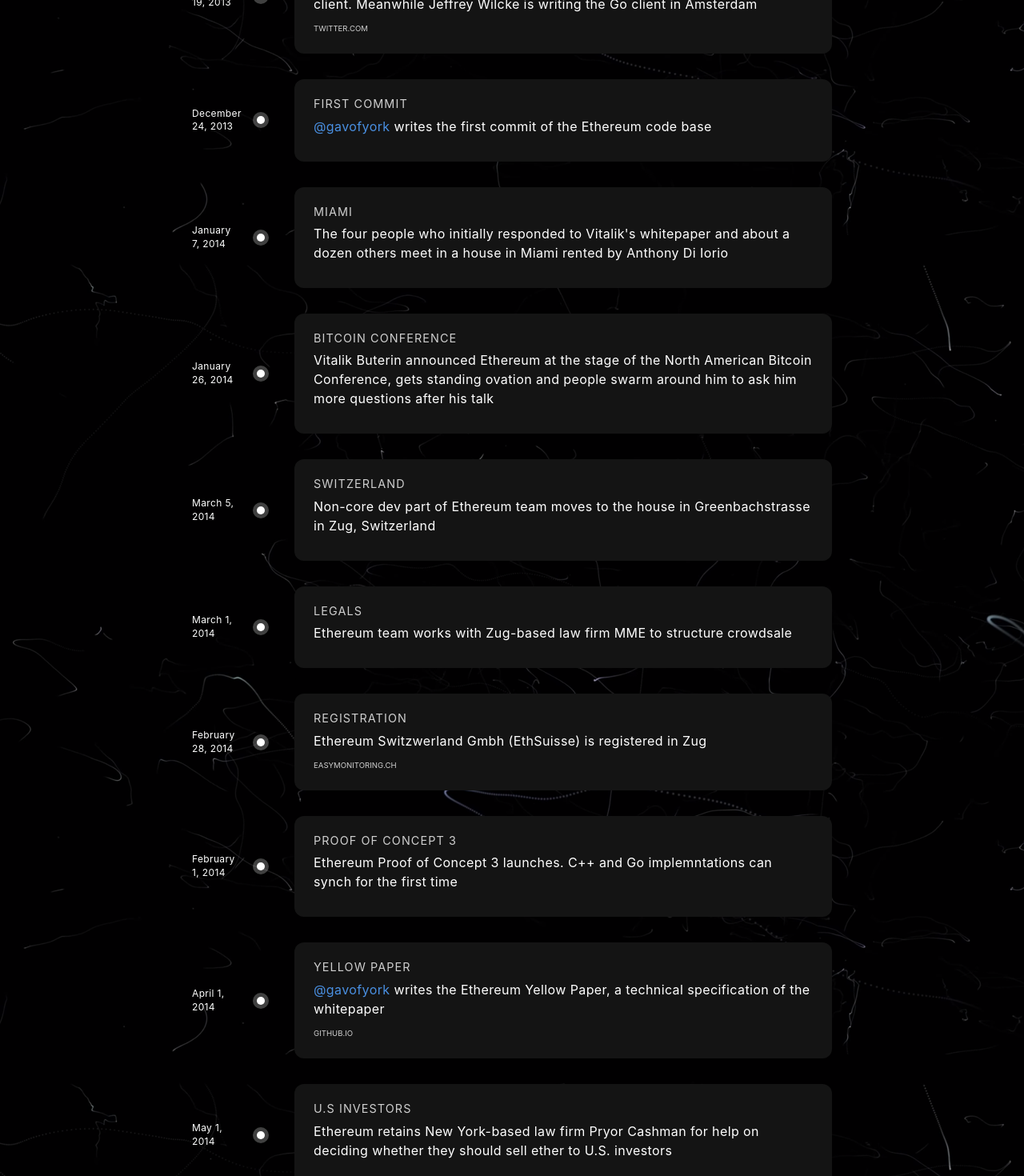
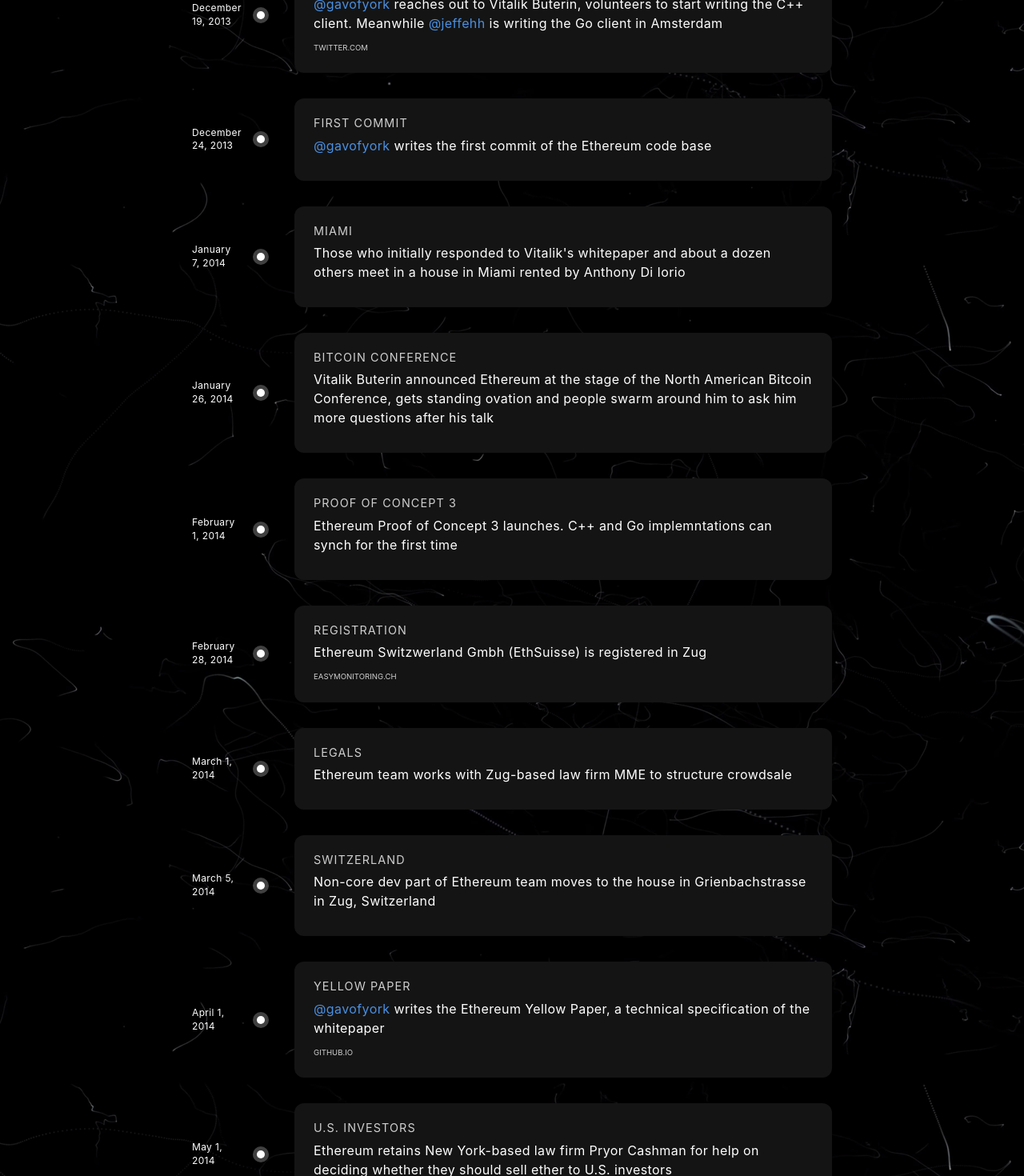
Before and after one commit to kermankohli/the-history-of-ethereum, a React (Create React App) app: page / in a window 1280 px wide. Shown: the part 840-2310 px from the top of the page at 80% size. Built offline with nearby package versions, Linux system fonts and the light colour scheme.

Commit message:
Fixed typos, added Twitter handles, added events

```diff
--- a/src/constants/events.ts
+++ b/src/constants/events.ts
@@ -9,14 +9,14 @@
   {
     "date": "December 1, 2013",
     "title": "First response",
-    "description": "First to respond to @vitalikbuterin's whitepaper get on Skype calls with him to plan Ethereum's first steps. They decide to meet in Miami for the North American Bitcoin Conference in January",
+    "description": "First to respond to @vitalikbuterin's whitepaper, including @diiorioanthony, @IOHK_Charles, @MihaiAlisie and Amir Chetrit, get on Skype calls with him to plan Ethereum's first steps. They decide to meet in Miami for the North American Bitcoin Conference in January",
     "link": "",
     "people": "Anthony Di Iorio, Charles Hoskinson, Vitalik Buterin, Mihai Alisie, Amir Chetrit"
   },
   {
     "date": "December 19, 2013",
     "title": "Gavin Wood reaches out",
-    "description": "@gavofyork reaches out to Vitalik Buterin, volunteers to start writing the C++ client. Meanwhile Jeffrey Wilcke is writing the Go client in Amsterdam",
+    "description": "@gavofyork reaches out to Vitalik Buterin, volunteers to start writing the C++ client. Meanwhile @jeffehh is writing the Go client in Amsterdam",
     "link": "https://twitter.com/VitalikButerin/status/895518902817480708/photo/1",
     "people": "Gavin Wood, Jeffrey Wilcke"
   },
@@ -30,7 +30,7 @@
   {
     "date": "January 7, 2014",
     "title": "Miami",
-    "description": "The four people who initially responded to Vitalik's whitepaper and about a dozen others meet in a house in Miami rented by Anthony Di Iorio",
+    "description": "Those who initially responded to Vitalik's whitepaper and about a dozen others meet in a house in Miami rented by Anthony Di Iorio",
     "link": "",
     "people": "Gavin Wood, Joe Lubin, Amir Taaki, Wendell Davis, Taylor Gerring, Anthony D'Onofrio, Anthony Di Iorio, Charles Hoskinson, Vitalik Buterin, Mihai Alisie, Amir Chetrit, others"
   },
@@ -42,11 +42,18 @@
     "people": "Vitalik Buterin"
   },
   {
-    "date": "March 5, 2014",
-    "title": "Switzerland",
-    "description": "Non-core dev part of Ethereum team moves to the house in Greenbachstrasse in Zug, Switzerland",
+    "date": "February 1, 2014",
+    "title": "Proof of Concept 3",
+    "description": "Ethereum Proof of Concept 3 launches. C++ and Go implemntations can synch for the first time",
     "link": "",
-    "people": "Mihai Alisie, Roxana Sureanu, Charles Hoskinson, Jeremy Wood, Taylor Gerring, Mathias Gronneabaek, Stephan Tual, others"
+    "people": "Gavin Wood, Jeffrey Wilcke"
+  },
+  {
+    "date": "February 28, 2014",
+    "title": "Registration",
+    "description": "Ethereum Switzwerland Gmbh (EthSuisse) is registered in Zug",
+    "link": "https://www.easymonitoring.ch/handelsregister/ethereum-switzerland-gmbh-1172550",
+    "people": "MIhai Alisie"
   },
   {
     "date": "March 1, 2014",
@@ -56,19 +63,12 @@
     "people": "Charles Hoskinson, Mihai Alisie, Luka Muller, Samuel Bussmann"
   },
   {
-    "date": "February 28, 2014",
-    "title": "Registration",
-    "description": "Ethereum Switzwerland Gmbh (EthSuisse) is registered in Zug",
-    "link": "https://www.easymonitoring.ch/handelsregister/ethereum-switzerland-gmbh-1172550",
-    "people": "MIhai Alisie"
-  },
-  {
-    "date": "February 1, 2014",
-    "title": "Proof of Concept 3",
-    "description": "Ethereum Proof of Concept 3 launches. C++ and Go implemntations can synch for the first time",
+    "date": "March 5, 2014",
+    "title": "Switzerland",
+    "description": "Non-core dev part of Ethereum team moves to the house in Grienbachstrasse in Zug, Switzerland",
     "link": "",
-    "people": "Gavin Wood, Jeffrey Wilcke"
-  },
+    "people": "Mihai Alisie, Roxana Sureanu, Charles Hoskinson, Jeremy Wood, Taylor Gerring, Mathias Gronneabaek, Stephan Tual, others"
+     },
   {
     "date": "April 1, 2014",
     "title": "Yellow Paper",
@@ -78,7 +78,7 @@
   },
   {
     "date": "May 1, 2014",
-    "title": "U.S Investors",
+    "title": "U.S. Investors",
     "description": "Ethereum retains New York-based law firm Pryor Cashman for help on deciding whether they should sell ether to U.S. investors",
     "link": "",
     "people": "Steven Nerayoff, Joe Lubin, Jeffrey Alberts"
@@ -121,7 +121,7 @@
   {
     "date": "July 30, 2015",
     "title": "Frontier",
-    "description": "Frontier,\" the first live version of the Ethereum network is released.",
+    "description": "Frontier, the first live version of the Ethereum network is released.",
     "link": "https://blog.ethereum.org/2015/07/30/ethereum-launches/",
     "people": ""
   },
@@ -142,28 +142,28 @@
   {
     "date": "November 19, 2015",
     "title": "Birth of ERC20",
-    "description": "@feindura wrote a specification for a token standard previously proposed by @vitalikbuterin and posted in on GitHub as an ERC. Thusm the ERC20 token standard was born.",
+    "description": "@feindura wrote a specification for a token standard previously proposed by @vitalikbuterin and posted in on GitHub as an ERC. Thus, the ERC20 token standard was born.",
     "link": "https://github.com/ethereum/EIPs/issues/20",
     "people": "Fabian Vogelsteller, Vitalik Buterin"
   },
   {
     "date": "March 14, 2016",
     "title": "Homstead",
-    "description": "Homestead,\" Ethereum's first production-ready version is launched.",
+    "description": "Homestead, Ethereum's first production-ready version is launched.",
     "link": "http://ethdocs.org/en/latest/introduction/the-homestead-release.html",
     "people": ""
   },
   {
     "date": "April 1, 2016",
     "title": "The DAO",
-    "description": "The @The_DAO_Project was created after Cristoph Jentzsch wrote the whitepaper, Slock.it put in open source code and tested it, and security firm Deja Vu audited it.",
+    "description": "The @The_DAO_Project was created after @ChrJentzsch wrote the whitepaper, Slock.it put in open source code and tested it, and security firm Deja Vu audited it.",
     "link": "",
     "people": "Christoph Jentzsch"
   },
   {
     "date": "April 30, 2016",
     "title": "The DAO",
-    "description": "The DAO's four-week fundraiser starts. 12 million ether, or about $150 million was raised.",
+    "description": "The DAO's four-week fundraiser starts. 12 million ether, or about $150 million, was raised.",
     "link": "",
     "people": ""
   },
@@ -191,21 +191,21 @@
   {
     "date": "July 20, 2016",
     "title": "The DAO Refund",
-    "description": "@ethereum hard forks to return funds to The DAO investors. This results in two chains, Ethereum and Ethereum Classic (@eth_classic)",
+    "description": "@ethereum hard forks to return funds to The DAO investors. The new chain becomes Ethereum and the old chain keeps growing and came to be known as Ethereum Classic (@eth_classic)",
     "link": "",
     "people": ""
   },
   {
     "date": "September 18, 2016",
     "title": "DoS Attack",
-    "description": "@ethereum suffers a DoS attack as Devcon 2 was about to start in Shanghai. Ethereum devs issue a quick fix.",
+    "description": "@ethereum suffers a DoS attack as Devcon 2 was about to start in Shanghai. Ethereum devs issue a quick fix right before the conference started.",
     "link": "https://www.reddit.com/r/ethereum/comments/53fbi0/geth_1412_from_shanghai_with_love_hotfix_for/",
     "people": "Martin Holst Swende, Peter Szilagyi"
   },
   {
     "date": "October 18, 2016",
     "title": "Tangerine Whistle Hard Fork",
-    "description": "“Tangerine Whistle” hard fork implemented to reset the gas costs that were enabling attacks. Devs repelled attacks on clients and the network for a full month.",
+    "description": "Tangerine Whistle hard fork implemented to reset the gas costs that were enabling attacks. Devs repelled attacks on clients and the network for a full month.",
     "link": "https://github.com/ethereum/EIPs/blob/master/EIPS/eip-608.md",
     "people": ""
   },
@@ -219,7 +219,7 @@
   {
     "date": "November 22, 2016",
     "title": "Spurious Dragon Hard Fork",
-    "description": "Spurious Dragon\" hard fork is implemented to trim the millions of the useless transactions dumped on the network during the Shanghai attacks.",
+    "description": "Spurious Dragon hard fork is implemented to trim the millions of the useless transactions dumped on the network during the Shanghai attacks.",
     "link": "https://blog.ethereum.org/2016/11/18/hard-fork-no-4-spurious-dragon/",
     "people": ""
   },
@@ -254,15 +254,15 @@
   {
     "date": "October 16, 2017",
     "title": "Byzantine Hard Fork",
-    "description": "The \"Byzantium\" hard fork wa simplemented, paving the way for proof of stake",
+    "description": "The Byzantium hard fork was simplemented, paving the way for proof of stake",
     "link": "https://blog.ethereum.org/2017/10/12/byzantium-hf-announcement/",
     "people": ""
   },
   {
     "date": "November 1-4, 2017",
     "title": "Devcon 3",
-    "description": "Devcon 3 in Cancun",
-    "link": "",
+    "description": "Devcon 3 was held in Cancun with about 2,000 attendees, or double Devcon 2 participants",
+    "link": "https://blog.ethereum.org/2017/11/16/devcon3/",
     "people": ""
   },
   {
@@ -313,5 +313,12 @@
     "description": "Ethereum Constantinople/St. Petersburg hard fork",
     "link": "https://blog.ethereum.org/2019/02/22/ethereum-constantinople-st-petersburg-upgrade-announcement/",
     "people": ""
+  },
+  {
+    "date": "May 1, 2019",
+    "title": "Eth 2.0 Progress",
+    "description": "@prylabs releases public testnet for Ethereum 2.0’s proof of stake beacon chain to the community",
+    "link": "https://medium.com/prysmatic-labs/ethereum-2-0-phase-0-testnet-release-1e9e682db910",
+    "people": ""
   }
 ]
```
